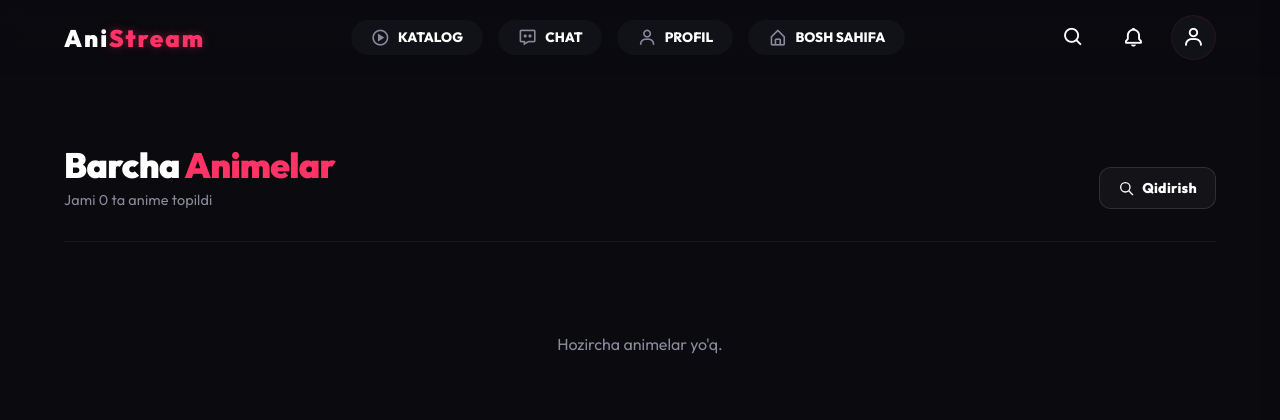
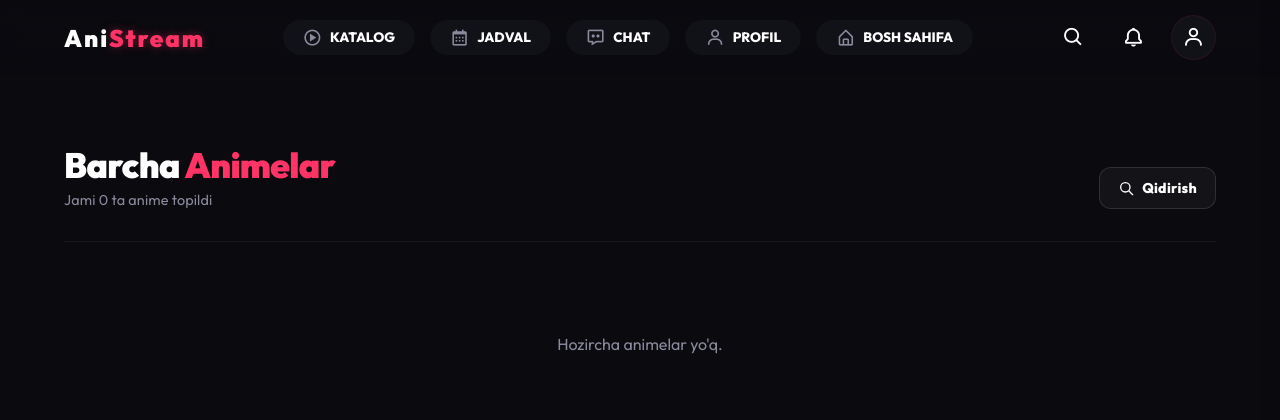
Before and after one commit to lucky2007pro/anistream, a Django app: page /catalog/ in a window 1280 px wide. Shown: the top 420 px of the page. Run offline with Django 5.2, Linux system fonts and the light colour scheme; data that the repository does not hold is empty.

Commit message:
Add: Jadval link to desktop and mobile navigation

```diff
--- a/anime/templates/base.html
+++ b/anime/templates/base.html
@@ -883,6 +883,7 @@
 
     <div class="nav-menu">
         <a href="{% url 'anime_catalog' %}" class="pill-nav-item"><i class='bx bx-play-circle'></i> KATALOG</a>
+        <a href="{% url 'anime_schedule' %}" class="pill-nav-item"><i class='bx bx-calendar'></i> JADVAL</a>
         <a href="{% url 'chat' %}" class="pill-nav-item"><i class='bx bx-message-dots'></i> CHAT</a>
         <a href="javascript:void(0)" class="pill-nav-item" onclick="toggleProfileMenu()"><i class='bx bx-user'></i> PROFIL</a>
         <a href="{% url 'home' %}" class="pill-nav-item"><i class='bx bx-home-alt'></i> BOSH SAHIFA</a>
@@ -928,6 +929,13 @@
         <a href="{% url 'anime_catalog' %}" class="mobile-menu-item">
             <i class='bx bx-play-circle'></i>
             Katalog
+            <i class='bx bx-chevron-right m-arrow'></i>
+        </a>
+        <hr class="mobile-hr">
+
+        <a href="{% url 'anime_schedule' %}" class="mobile-menu-item">
+            <i class='bx bx-calendar'></i>
+            Jadval
             <i class='bx bx-chevron-right m-arrow'></i>
         </a>
         <hr class="mobile-hr">
```
